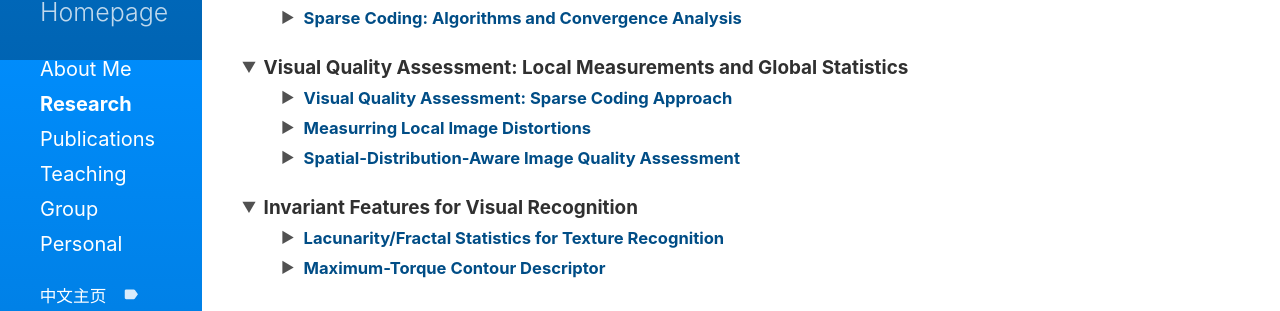
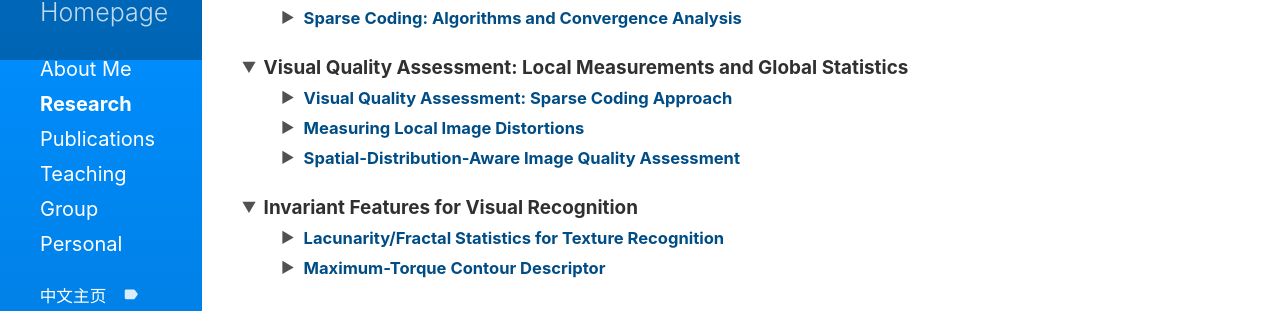
Before and after one commit to csyhquan/csyhquan.github.io, a Jekyll site: the page built from research.md, in a window 1280 px wide and 1222 px high. Shown: the part 840-1151 px from the top of the window. Built offline with Jekyll 4.4.1, drawn with Linux system fonts in a browser that asks for light colours.

Commit message:
Update research.md

```diff
--- a/research.md
+++ b/research.md
@@ -378,7 +378,7 @@ sidebar_link: true
 
 <!--5-3-->
 <details>
-<summary><strong><t1><font color="#004D86">Measurring Local Image Distortions </font></t1></strong></summary>
+<summary><strong><t1><font color="#004D86">Measuring Local Image Distortions </font></t1></strong></summary>
 <table width="100%" border="1" bordercolor="#e5e5e5">
 <tbody>
 <tr>
```
